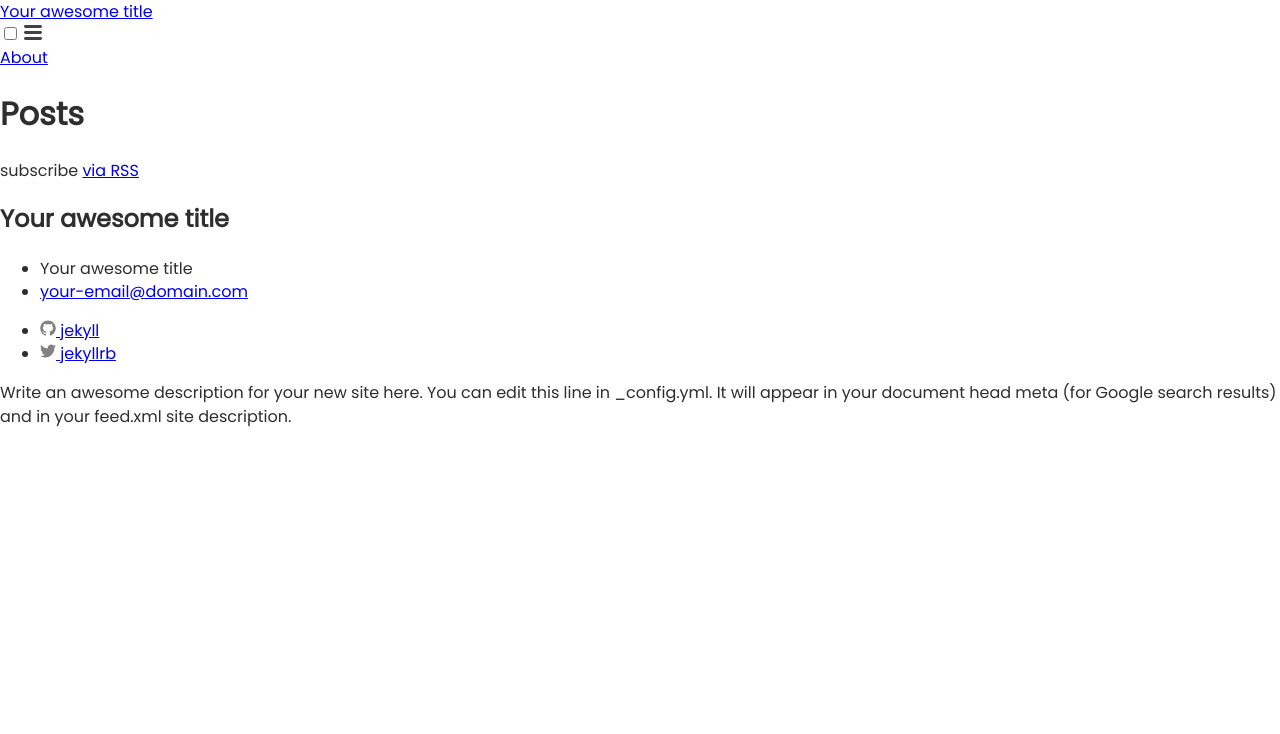
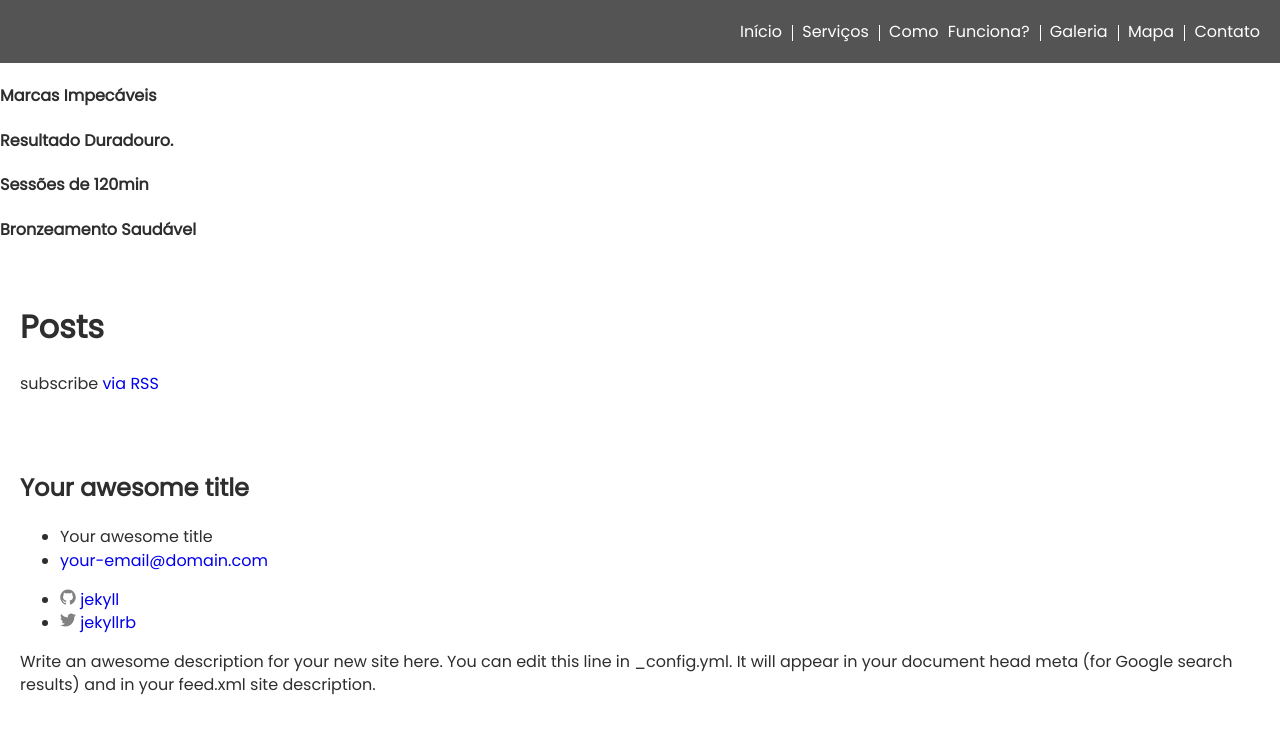
Before and after one commit to betodasilva/bronzeadonatural, a Jekyll site: the page built from index.md, in a window 1280 px wide. Shown: the top 734 px of the page. Built offline with Jekyll 4.4.1, drawn with Linux system fonts in a browser that asks for light colours.

Commit message:
Adiciona nav

```diff
--- a/_includes/header.html
+++ b/_includes/header.html
@@ -3,12 +3,11 @@
   <div class="wrapper">
     {% assign default_paths = site.pages | map: "path" %}
     {% assign page_paths = site.header_pages | default: default_paths %}
-    <a class="site-title" href="{{ "/" | relative_url }}">{{ site.title | escape }}</a>
 
     {% if page_paths %}
-      <nav class="site-nav">
-        <input type="checkbox" id="nav-trigger" class="nav-trigger" />
-        <label for="nav-trigger">
+      <nav class="site-nav row middle-xs">
+        <input type="checkbox" id="nav-trigger" class="nav-trigger" style="display:none;"/>
+        <label for="nav-trigger" style="display:none;">
           <span class="menu-icon">
             <svg viewBox="0 0 18 15" width="18px" height="15px">
               <path fill="#424242" d="M18,1.484c0,0.82-0.665,1.484-1.484,1.484H1.484C0.665,2.969,0,2.304,0,1.484l0,0C0,0.665,0.665,0,1.484,0 h15.031C17.335,0,18,0.665,18,1.484L18,1.484z"/>
@@ -18,13 +17,13 @@
           </span>
         </label>
 
-        <div class="trigger">
-          {% for path in page_paths %}
-            {% assign my_page = site.pages | where: "path", path | first %}
-            {% if my_page.title %}
-            <a class="page-link" href="{{ my_page.url | relative_url }}">{{ my_page.title | escape }}</a>
-            {% endif %}
-          {% endfor %}
+        <div class="nav-links end-xs col-xs-12">
+          <a href="/">Início</a>
+          <a href="#serviços">Serviços</a>
+          <a href="#como-funciona">Como Funciona?</a>
+          <a href="#galeria">Galeria</a>
+          <a href="#mapa">Mapa</a>
+          <a href="#contato">Contato</a>
         </div>
       </nav>
     {% endif %}
--- a/_layouts/default.html
+++ b/_layouts/default.html
@@ -5,9 +5,19 @@
 
   <body>
 
-    {% include header.html %}
 
     <main class="page-content" aria-label="Content">
+      <section class="hero">
+          {% include header.html %}
+          <div class="logo"></div>
+          <div class="phrases">
+            <div><h4>Marcas Impecáveis</h4></div>
+            <div><h4>Resultado Duradouro.</h4></div>
+            <div><h4>Sessões de 120min</h4></div>
+            <div><h4>Bronzeamento Saudável</h4></div>
+          </div>
+          <div class="btn btn-arrow"></div>
+      </section>
       <div class="wrapper">
         {{ content }}
       </div>
--- a/_sass/main.scss
+++ b/_sass/main.scss
@@ -10,4 +10,36 @@
 
 body {
 	font-family: 'Poppins', sans-serif;
+
+	a, a:hover { text-decoration: none; }
 }
+
+.wrapper {
+	padding: 1.25em;
+}
+
+.site-header {
+	background-color: #545454;
+}
+
+.nav-links {
+	word-spacing: 5px;
+
+	> a {
+	color: #fff;
+
+		&:not(:last-child):after {
+			content: "";
+			display: inline-block;
+			vertical-align: middle;
+			width: 1px;
+			height: 1em;
+			background-color: #fff;
+			margin-left: 10px;
+			// margin-right: 5px;
+		}
+
+
+	}
+
+}
```
